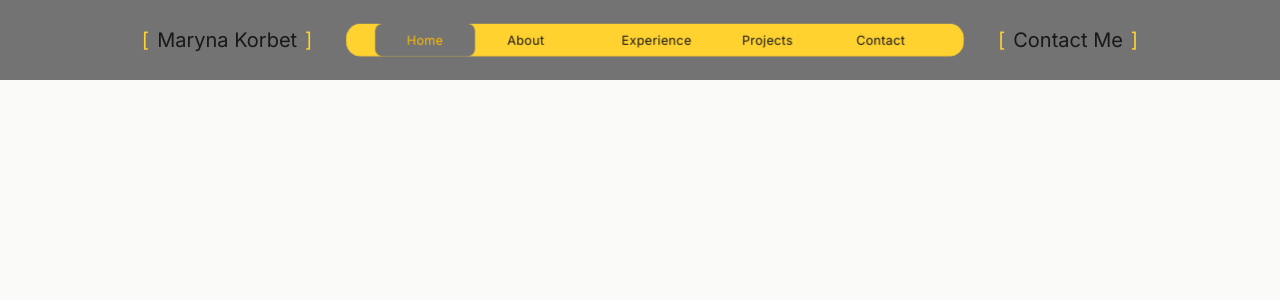
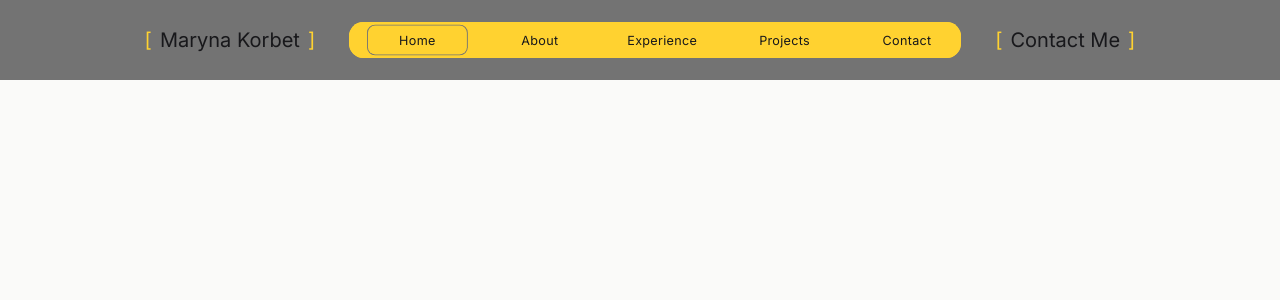
Before and after one commit to Maryna-Korbet/portfolio-maryna-korbet, a React (Vite) app in the folder maryna-korbet/: page / in a window 1280 px wide. Shown: the top 300 px of the page. Built offline with nearby package versions, Linux system fonts and the light colour scheme.

Commit message:
updated index.css

```diff
--- a/maryna-korbet/src/index.css
+++ b/maryna-korbet/src/index.css
@@ -28,34 +28,35 @@ body {
 }
 
 .contactme {
-  @apply transition-all duration-150 text-amber-300 hover:text-amber-400 sm:hidden md:block ;
+  @apply transition-all duration-150 text-amber-300 hover:text-amber-400 sm:hidden md:block;
 }
 
 /* ---Navbar--- */
 
 .navbar {
-  @apply absolute right-0 z-10 invisible pt-10 space-x-4 transition-all duration-150 scale-90 opacity-100 md:mt-0 top-full min-w-40 bg-amber-300 rounded-2xl ring-1 ring-amber-300 isolate blur-sm ring-inset backdrop-blur-2xl;
-}
-
-.navbar {
-  @apply md:relative md:pl-8 md:pt-0 md:flex md:flex-row md:items-center md:justify-center md:mt-0 md:opacity-100 md:blur-none md:visible;
+  @apply absolute right-0 z-10 flex items-center justify-center invisible gap-4 pt-10 space-x-4 transition-all duration-150 scale-90 opacity-100 md:relative md:pl-4 md:pt-0 md:flex md:flex-row md:items-center md:justify-center md:mt-0 md:opacity-100 md:blur-none md:visible top-full min-w-40 bg-amber-300 rounded-2xl ring-1 ring-amber-300 isolate blur-sm ring-inset backdrop-blur-2xl;
 }
 
 .navbar.active {
-  @apply grid items-center justify-center visible text-sm font-medium scale-100 opacity-100 md:hidden blur-none ring-1 ring-amber-300;
+  @apply grid items-center justify-center visible text-sm font-medium scale-100 opacity-100 md:flex md:visible blur-none ring-1 ring-amber-300;
 }
 
 .nav-link {
   @apply flex items-center justify-start w-full px-4 my-0 tracking-wide transition-all duration-150 h-9 text-zinc-900;
+  @apply relative justify-center w-[120px] px-6 h-10 flex-shrink-0;
 }
 
 .nav-link.active {
-  @apply relative flex md:justify-center text-amber-400;
+  @apply relative flex md:justify-center;
 }
 
 .nav-link.active::before {
   content: "";
-  @apply absolute left-0 right-0 h-full transition-all duration-150 -translate-y-1/2 rounded-lg top-1/2 bg-neutral-500 -z-10;
+  @apply absolute inset-x-0 top-1/2 h-[80%] -translate-y-1/2 mx-auto w-[110px] rounded-lg ring-1 ring-neutral-500 -z-10 pointer-events-none;
+}
+
+.active-box:last-child {
+  display: none;
 }
 
 @media (min-width: 768px) {
@@ -64,10 +65,15 @@ body {
     display: flex;
     justify-content: space-between;
     align-items: center;
+    gap: auto;
   }
 
   .nav-link {
-    @apply px-5 py-2 text-sm;
+    @apply px-5 py-2 ml-auto mr-auto text-sm;
+  }
+
+  .nav-link:last-child {
+    display: none;
   }
 }
 
@@ -76,10 +82,11 @@ body {
     @apply flex-col items-center;
     display: flex;
     justify-content: flex-start;
+    padding-bottom: 24px;
   }
 
   .nav-link {
-    @apply mb-4;
+    @apply mb-4 ml-0 mr-0;
   }
 }
 
```
